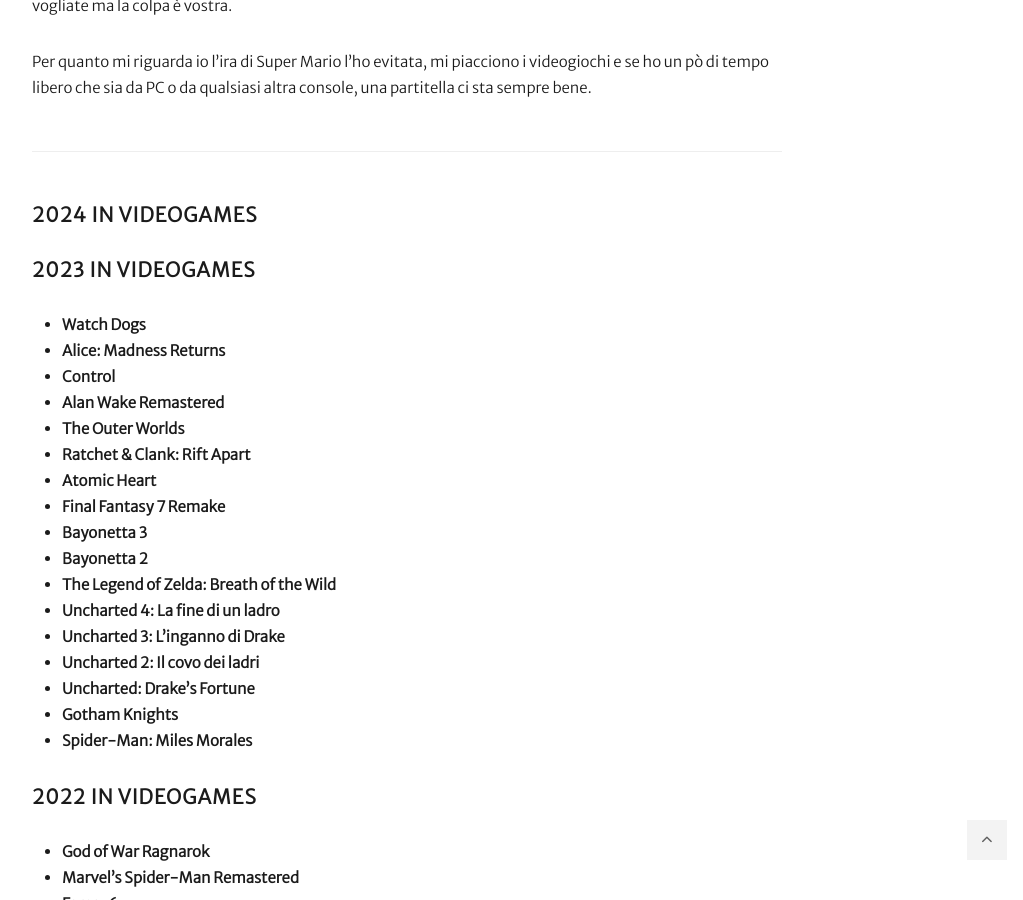
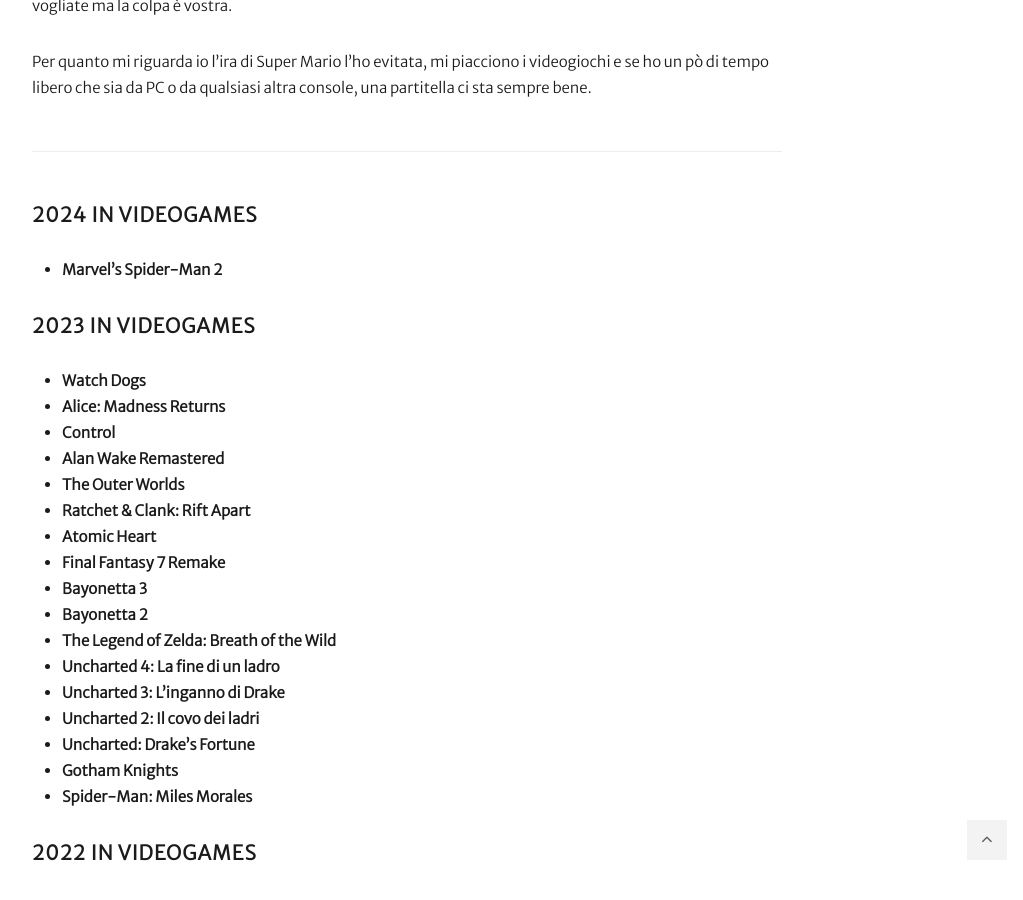
Before and after one commit to carlofinocchiaro/carlofinocchiaro.github.io, a Jekyll site: the page built from _pages/atAGlancePage/gaming.md, in a window 1280 px wide and 900 px high, scrolled down 955 px. Shown: the whole window, without its empty margins (233-1256 px from the left). Built offline with Jekyll 4.4.1, drawn with Linux system fonts in a browser that asks for light colours; nearby versions of some CDN libraries; emoji names are drawn with the system emoji font.

Commit message:
Update videogame

```diff
--- a/_pages/atAGlancePage/gaming.md
+++ b/_pages/atAGlancePage/gaming.md
@@ -14,6 +14,7 @@
 
 ***
 #### 2024 in videogames
+* **Marvel’s Spider-Man 2**
 
 #### 2023 in videogames
 * **Watch Dogs**
```
Also changed, not shown: Gemfile.lock.
